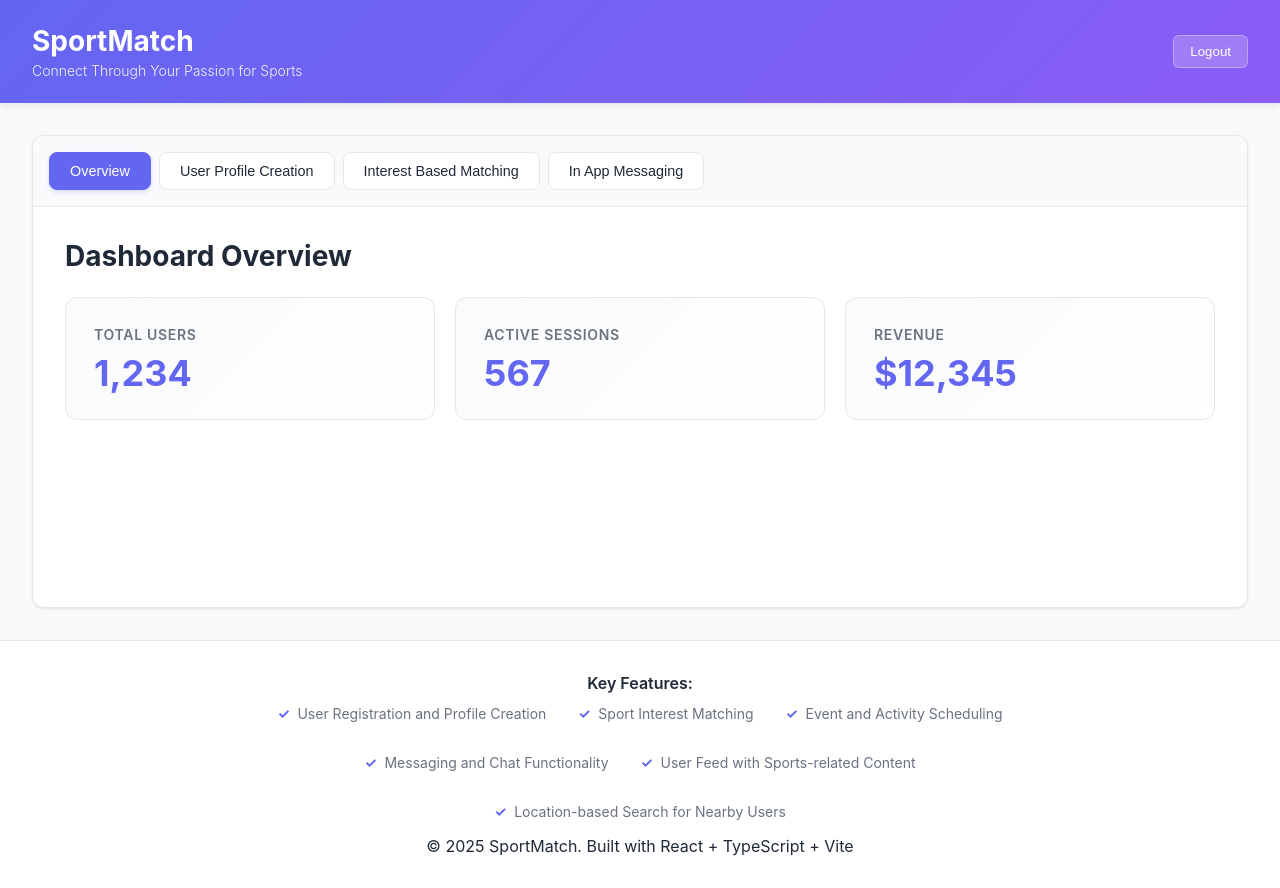
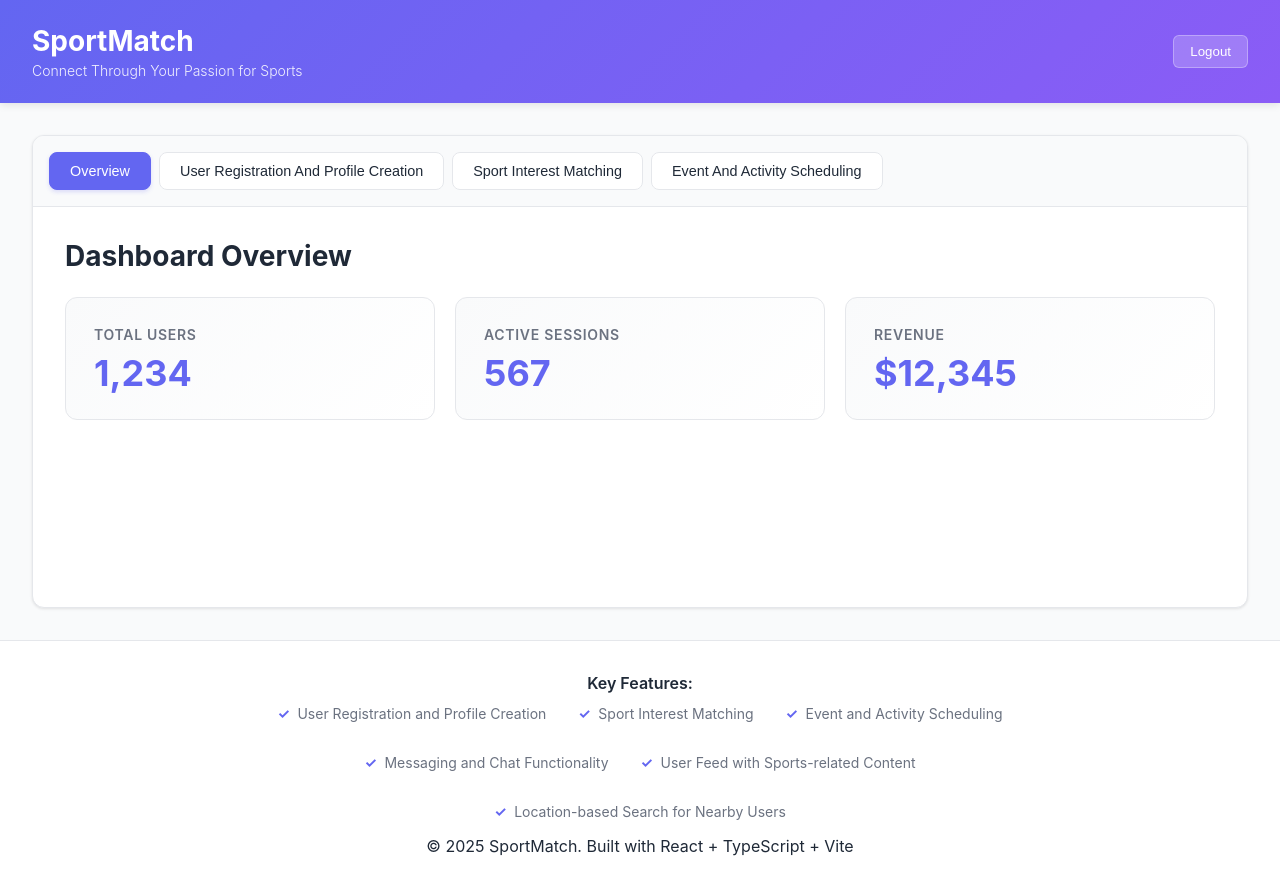
Before and after one commit to playworks93/sportmatch-landing-app, a React (Vite) app: page / in a window 1280 px wide. Both pictures are taken after typing "name@example.com", "Sample123" into the empty fields and a click on the button "Sign In". Built offline with nearby package versions, Linux system fonts and the light colour scheme.

Commit message:
Add src/components/Dashboard.tsx

```diff
--- a/src/components/Dashboard.tsx
+++ b/src/components/Dashboard.tsx
@@ -15,22 +15,22 @@ const Dashboard = (props: DashboardProps) => {
           Overview
         </button>
         <button
-          className={activeTab === 'user_profile_creation' ? 'active' : ''}
-          onClick={() => setActiveTab('user_profile_creation')}
+          className={activeTab === 'user_registration_and_profile_creation' ? 'active' : ''}
+          onClick={() => setActiveTab('user_registration_and_profile_creation')}
         >
-          User Profile Creation
+          User Registration And Profile Creation
         </button>
         <button
-          className={activeTab === 'interest_based_matching' ? 'active' : ''}
-          onClick={() => setActiveTab('interest_based_matching')}
+          className={activeTab === 'sport_interest_matching' ? 'active' : ''}
+          onClick={() => setActiveTab('sport_interest_matching')}
         >
-          Interest Based Matching
+          Sport Interest Matching
         </button>
         <button
-          className={activeTab === 'in_app_messaging' ? 'active' : ''}
-          onClick={() => setActiveTab('in_app_messaging')}
+          className={activeTab === 'event_and_activity_scheduling' ? 'active' : ''}
+          onClick={() => setActiveTab('event_and_activity_scheduling')}
         >
-          In App Messaging
+          Event And Activity Scheduling
         </button>
       </nav>
 
@@ -55,24 +55,24 @@ const Dashboard = (props: DashboardProps) => {
           </div>
         )}
 
-        {activeTab === 'user_profile_creation' && (
+        {activeTab === 'user_registration_and_profile_creation' && (
           <div className="tab-content">
-            <h2>User Profile Creation</h2>
-            <p>Manage your user profile creation here.</p>
+            <h2>User Registration and Profile Creation</h2>
+            <p>Manage your user registration and profile creation here.</p>
           </div>
         )}
 
-        {activeTab === 'interest_based_matching' && (
+        {activeTab === 'sport_interest_matching' && (
           <div className="tab-content">
-            <h2>Interest-Based Matching</h2>
-            <p>Manage your interest based matching here.</p>
+            <h2>Sport Interest Matching</h2>
+            <p>Manage your sport interest matching here.</p>
           </div>
         )}
 
-        {activeTab === 'in_app_messaging' && (
+        {activeTab === 'event_and_activity_scheduling' && (
           <div className="tab-content">
-            <h2>In-App Messaging</h2>
-            <p>Manage your in app messaging here.</p>
+            <h2>Event and Activity Scheduling</h2>
+            <p>Manage your event and activity scheduling here.</p>
           </div>
         )}
       </div>
```
